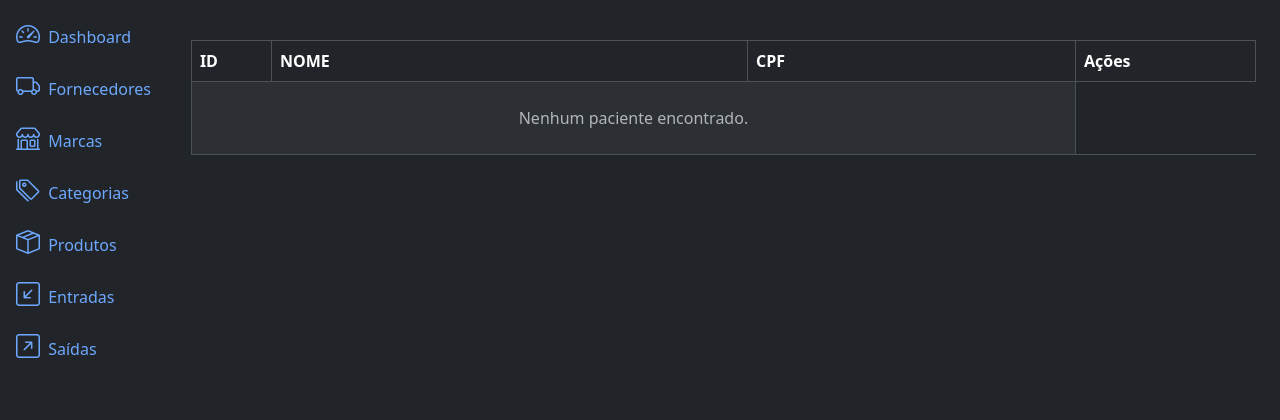
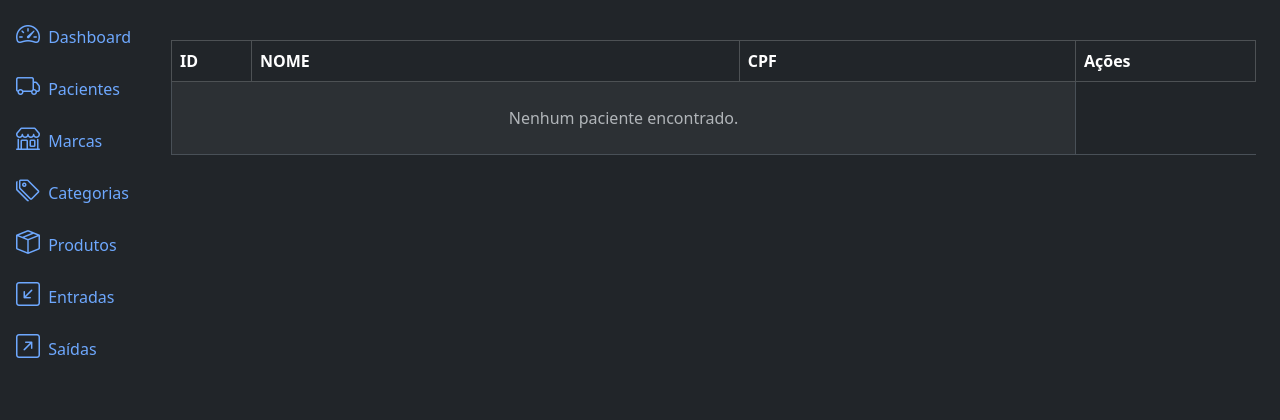
Before and after one commit to rfalves-wq/HMDAG, a Django app: page /list/ in a window 1280 px wide. Shown: the part 56-476 px from the top of the page. Run offline with Django 5.2, Linux system fonts and the light colour scheme; data that the repository does not hold is empty.

Commit message:
filtro de bisca

```diff
--- a/app/templates/components/_sidebar.html
+++ b/app/templates/components/_sidebar.html
@@ -14,9 +14,9 @@
             </a>
           </li>
           <li>
-            <a href="#" class="nav-link px-0 align-middle">
+            <a href="{% url 'pacientes:list' %}" class="nav-link px-0 align-middle">
               <i class="bi bi-truck fs-4"></i>
-              <span class="ms-1">Fornecedores</span>
+              <span class="ms-1">Pacientes</span>
             </a>
           </li>
           <li>
--- a/pacientes/views.py
+++ b/pacientes/views.py
@@ -6,3 +6,12 @@ class PacienteListView(ListView):
     model = models.Paciente
     template_name = 'paciente_list.html'
     context_object_name = 'pacientes'
+
+    def get_queryset(self):
+        queryset = super().get_queryset()
+        nome_completo = self.request.GET.get('nome_completo')
+
+        if nome_completo:
+            queryset = queryset.filter(nome_completo__icontains=nome_completo)
+
+        return queryset
```
Also changed, not shown: pacientes/templates/paciente_list.html (+23 -9 lines).
